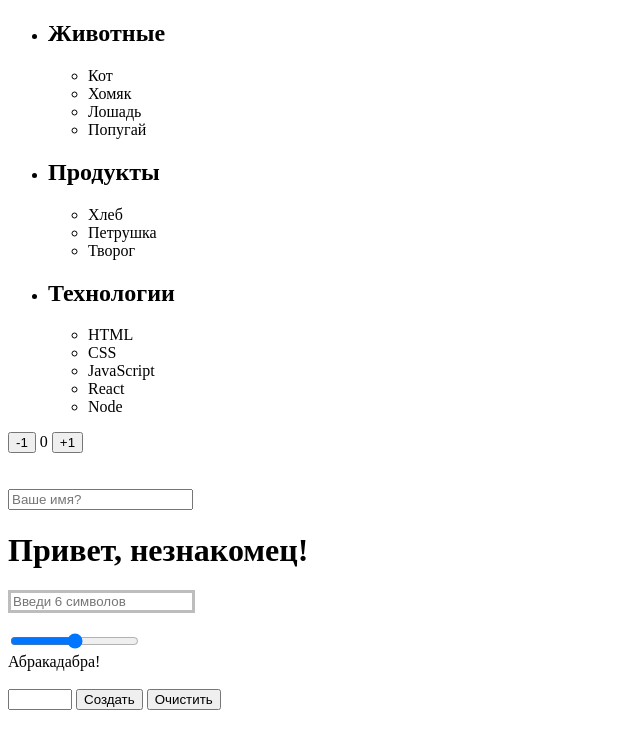
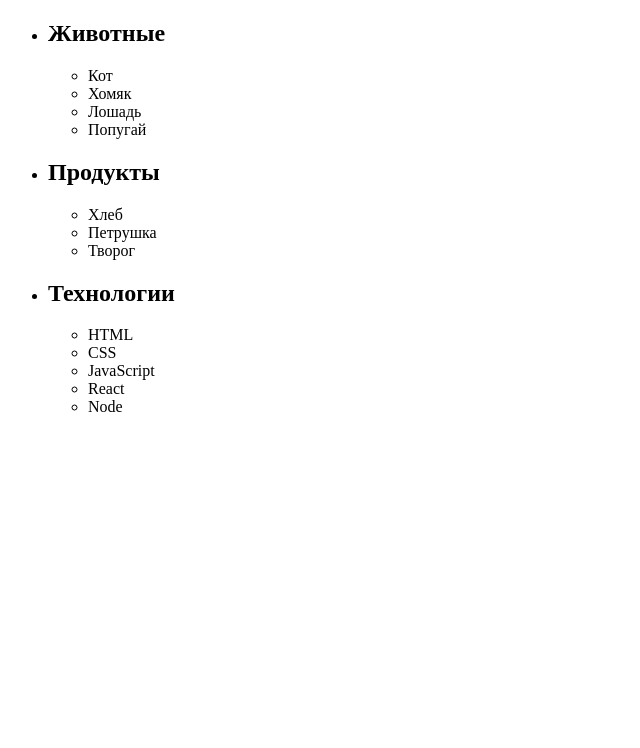
Before and after one commit to KateSeaStone/goit-js-hw-07, a plain HTML site: page index.html in a window 1280 px wide. Shown: the whole page, without its empty margins (0-640 px from the left). Drawn offline with Linux system fonts and the light colour scheme.

Commit message:
update index.html

```diff
--- a/index.html
+++ b/index.html
@@ -45,37 +45,6 @@
     </li>
   </ul>
 
-  <ul id="ingredients"></ul>
-  <ul id="gallery"></ul>
-
-  <div id="counter">
-    <button type="button" data-action="decrement">-1</button>
-    <span id="value">0</span>
-    <button type="button" data-action="increment">+1</button>
-  </div>
-  <br />
-  <br />
-
-  <input type="text" placeholder="Ваше имя?" id="name-input" />
-  <h1>Привет, <span id="name-output">незнакомец</span>!</h1>
-
-  <input type="text" id="validation-input" data-length="6" data-Kate="+" placeholder="Введи 6 символов" />
-  <br />
-  <br />
-
-  <input id="font-size-control" type="range" />
-  <br />
-
-  <span id="text">Абракадабра!</span>
-  <br />
-  <br />
-  <div id="controls">
-    <input type="number" min="0" max="100" step="1" />
-    <button type="button" data-action="render">Создать</button>
-    <button type="button" data-action="destroy">Очистить</button>
-  </div>
-
-  <div id="boxes"></div>
 
   <!-- <script src="./js/task-01.js" type="module"></script> -->
   <!-- <script src="./js/task-02.js" type="module"></script> -->
@@ -84,7 +53,7 @@
   <!-- <script src="./js/task-05.js" type="module"></script> -->
   <!-- <script src="./js/task-06.js" type="module"></script> -->
   <!-- <script src="./js/task-07.js" type="module"></script> -->
-  <script src="./js/task-08.js" type="module"></script>
+  <!-- <script src="./js/task-08.js" type="module"></script> -->
   <!-- <script src="./js/task-09.js" type="module"></script> -->
   <!-- <script src="./js/task-10.js" type="module"></script> -->
 </body>
```
